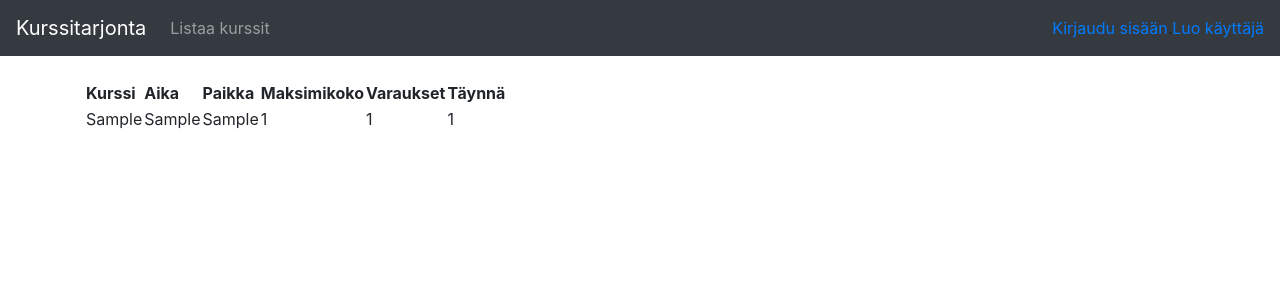
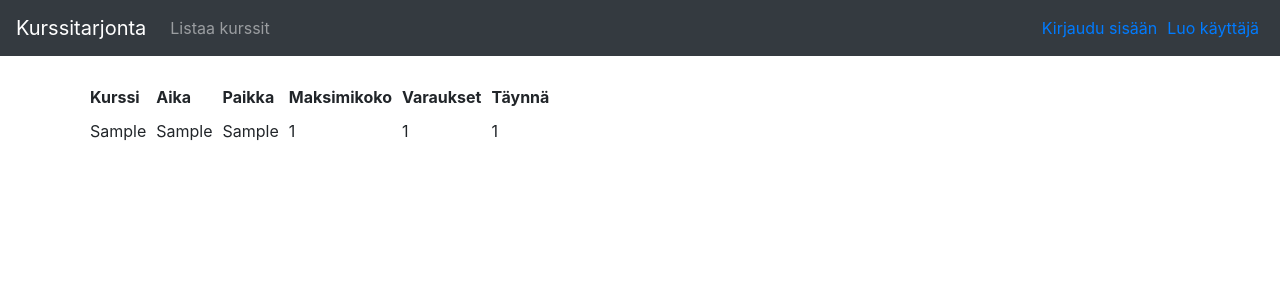
Before and after one commit to robertrantanen/Kurssitarjonta-ja-kurssipaikan-varaus, a Flask app: page /kurssit in a window 1280 px wide. Shown: the top 300 px of the page. Run offline with Flask 2, Linux system fonts and the light colour scheme; tables that the repository leaves empty hold one stand-in row (values such as "Sample post"); some libraries are stand-ins or nearby versions.

Commit message:
ulkoasun muokkaus

```diff
--- a/application/kurssit/views.py
+++ b/application/kurssit/views.py
@@ -27,6 +27,10 @@ def kurssit_varaa_tai_muuta(kurssi_id):
                 v = Varaus(account_id=current_user.id, kurssi_id=kurssi_id)
                 db.session().add(v)
                 db.session().commit()
+            else:
+                return redirect(url_for("kurssit_index", errorMessage = "Kurssi on täynnä"))
+        else:
+            return redirect(url_for("kurssit_index", errorMessage = "Olet jo varannut kurssin"))
 
     else:
         if k.taynna == True:
@@ -35,7 +39,7 @@ def kurssit_varaa_tai_muuta(kurssi_id):
             k.taynna = True
         db.session().commit()
 
-    return redirect(url_for("kurssit_index"))
+    return redirect(url_for("kurssit_index", errorMessage = ""))
 
 #@app.route("/kurssit/muokkaa/<kurssi_id>/", methods=["POST"])
 #@login_required
--- a/application/templates/kurssit/list.html
+++ b/application/templates/kurssit/list.html
@@ -3,21 +3,21 @@
 {% block body %}
 <table>
   <tr>
-    <th>Kurssi</th>
-    <th>Aika</th>
-    <th>Paikka</th>
-    <th>Maksimikoko</th>
-    <th>Varaukset</th>
-    <th>Täynnä</th>
+    <th style="padding:5px;">Kurssi</th>
+    <th style="padding:5px;">Aika</th>
+    <th style="padding:5px;">Paikka</th>
+    <th style="padding:5px;">Maksimikoko</th>
+    <th style="padding:5px;">Varaukset</th>
+    <th style="padding:5px;">Täynnä</th>
   </tr>
   {% for kurssi in kurssit %}
   <tr>
-    <td>{{ kurssi.nimi }}</td>
-    <td>{{ kurssi.aika }}</td>
-    <td>{{ kurssi.paikka }}</td>
-    <td>{{ kurssi.maksimikoko }}</td>
-    <td>{{ kurssi.maara }}</td>
-    <td>{{ kurssi.taynna }}</td>
+    <td style="padding:5px;">{{ kurssi.nimi }}</td>
+    <td style="padding:5px;">{{ kurssi.aika }}</td>
+    <td style="padding:5px;">{{ kurssi.paikka }}</td>
+    <td style="padding:5px;">{{ kurssi.maksimikoko }}</td>
+    <td style="padding:5px;">{{ kurssi.maara }}</td>
+    <td style="padding:5px;">{{ kurssi.taynna }}</td>
     <td>
       {% if current_user.admin==False %}
       <form method="POST" action="{{ url_for('kurssit_varaa_tai_muuta', kurssi_id=kurssi.id) }}">
@@ -39,6 +39,7 @@
       </form>
       {% endif %}
     </td>
+    <h5>{{errorMessage}}</h5>
   </tr>
   {% endfor %}
 </table>
--- a/application/templates/layout.html
+++ b/application/templates/layout.html
@@ -35,8 +35,8 @@
         {% if current_user.is_authenticated %}
         <a href="{{ url_for('auth_logout') }}">Kirjaudu ulos</a>
         {% else %}
-        <a href="{{ url_for('auth_login') }}">Kirjaudu sisään</a>.
-        <a href="{{ url_for('auth_form') }}">Luo käyttäjä</a>
+        <a href="{{ url_for('auth_login') }}" style="padding:5px;">Kirjaudu sisään</a>
+        <a href="{{ url_for('auth_form') }}" style="padding:5px;">Luo käyttäjä</a>
         {% endif %}
       </div>
     </div>
```
Also changed, not shown: application/templates/varaus/list.html (+6 -6 lines), application/templates/varaus/varaukset.html (+4 -4 lines).
